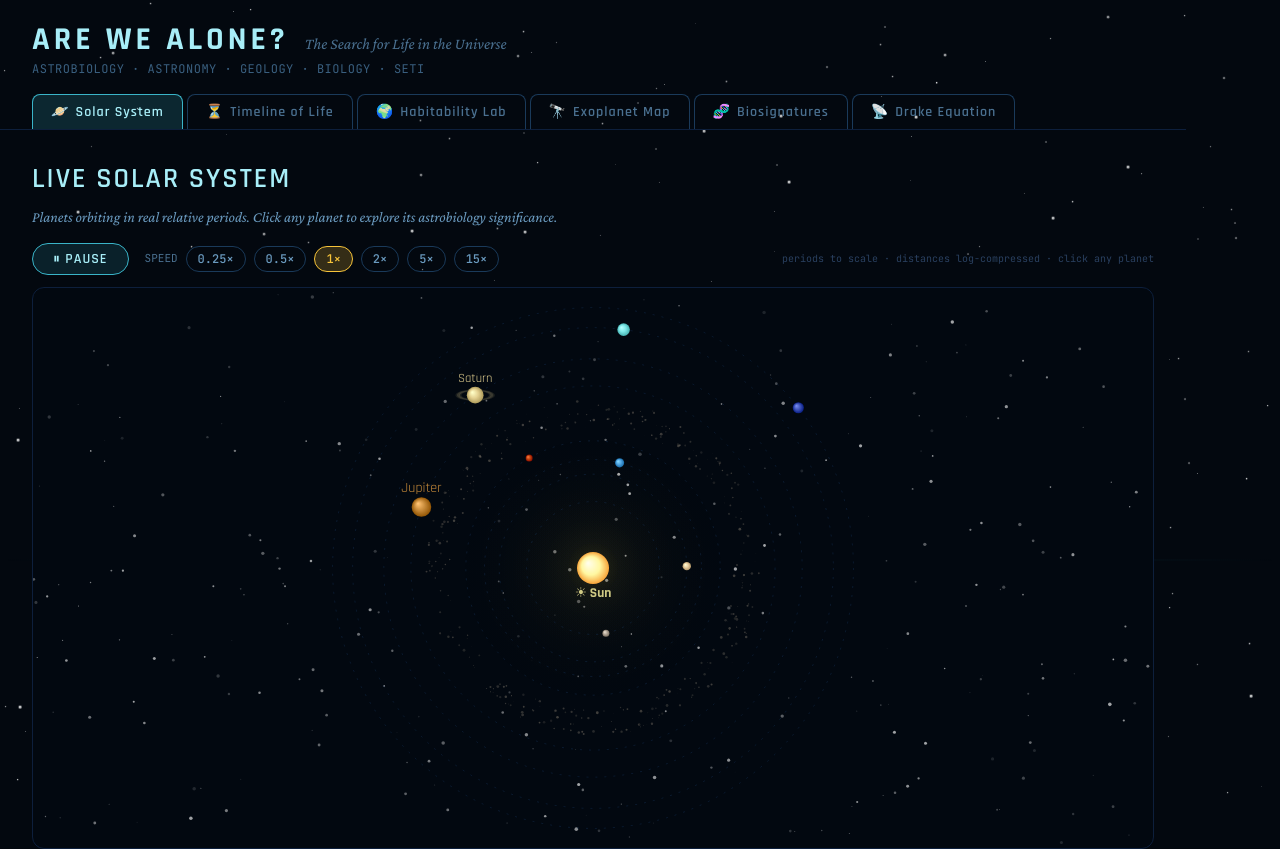
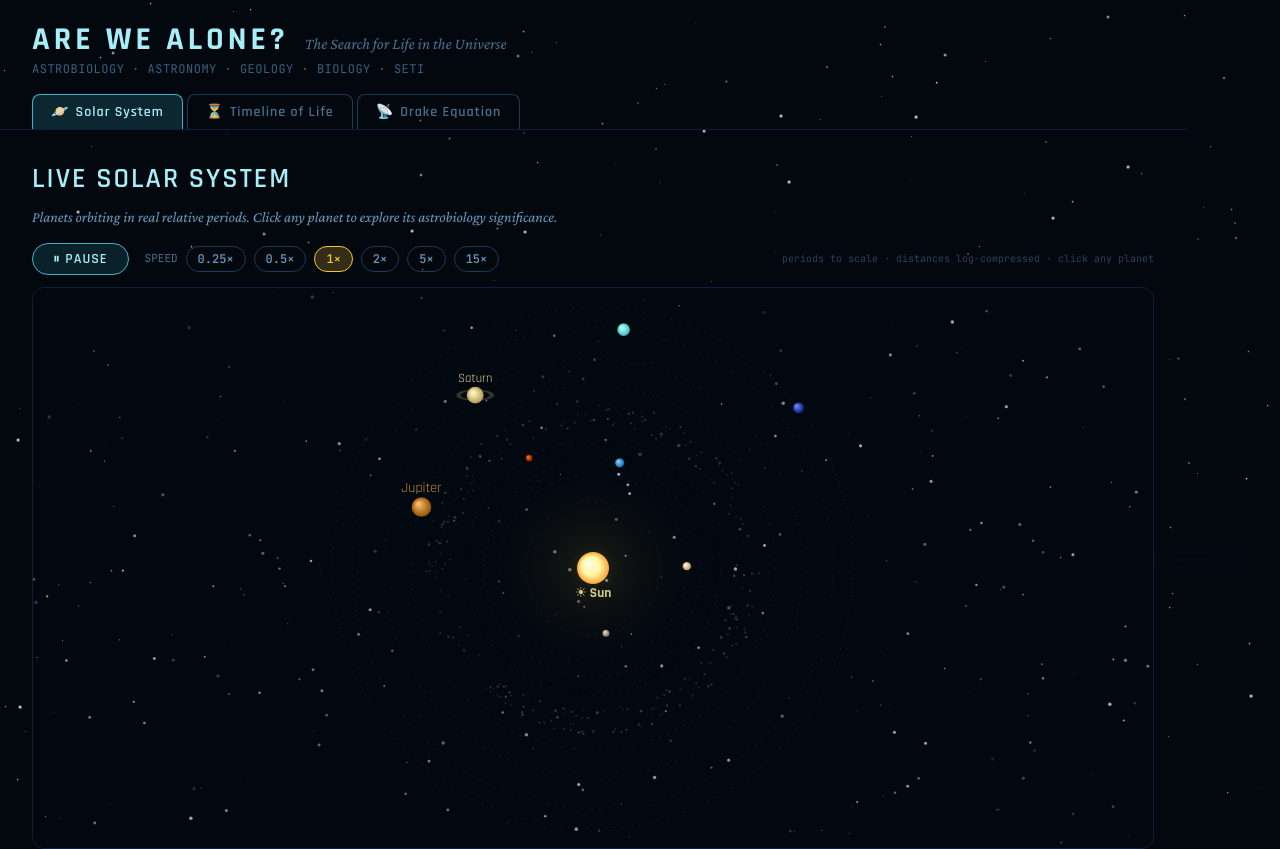
Before and after one commit to Poundie72/astronomy, a React (Vite) app: page / in a window 1280 px wide. Shown: the top 849 px of the page. Built offline with nearby package versions, Linux system fonts and the light colour scheme.

Commit message:
Comment out unused NAV_ITEMS in App.jsx

```diff
--- a/src/App.jsx
+++ b/src/App.jsx
@@ -196,9 +196,9 @@ function StarField({ count = 180 }) {
 const NAV_ITEMS = [
   { id: "solarsystem", label: "Solar System",    icon: "🪐" },
   { id: "timeline",    label: "Timeline of Life", icon: "⏳" },
-  { id: "habzone",     label: "Habitability Lab", icon: "🌍" },
-  { id: "exo",         label: "Exoplanet Map",    icon: "🔭" },
-  { id: "biosig",      label: "Biosignatures",    icon: "🧬" },
+  //{ id: "habzone",     label: "Habitability Lab", icon: "🌍" },
+  //{ id: "exo",         label: "Exoplanet Map",    icon: "🔭" },
+  //{ id: "biosig",      label: "Biosignatures",    icon: "🧬" },
   { id: "drake",       label: "Drake Equation",   icon: "📡" },
 ];
 
```
